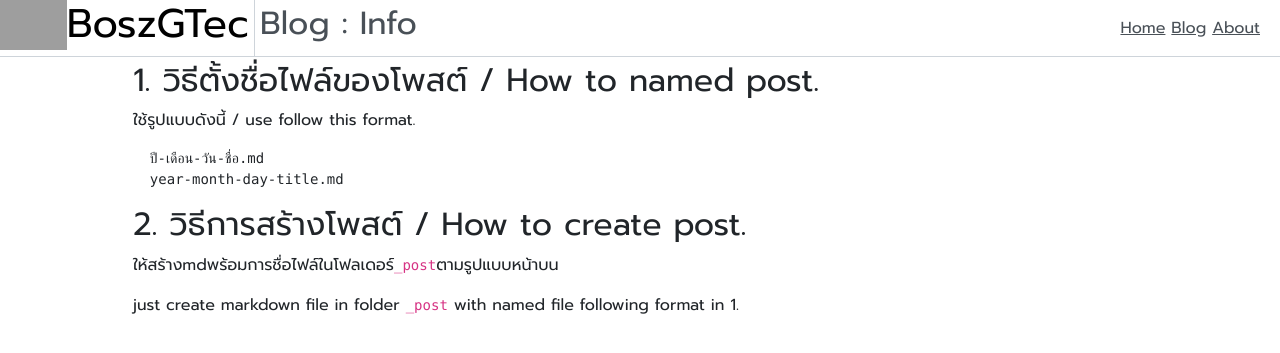
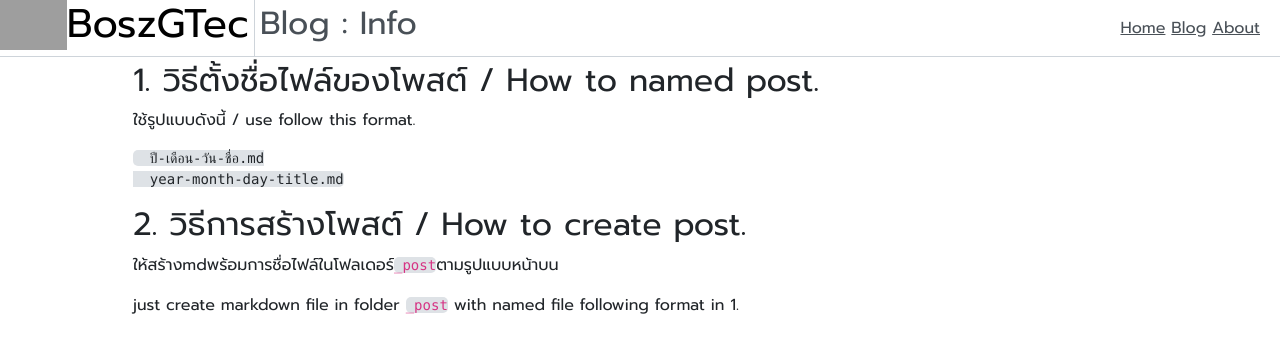
Before and after one commit to BoszGTec/Blog, a Jekyll site: the page built from info/index.md, in a window 1280 px wide. Shown: the top 353 px of the page. Built offline with Jekyll 4.4.1, drawn with Linux system fonts in a browser that asks for light colours; grey boxes are pictures that could not be loaded.

Commit message:
Update head.html

```diff
--- a/_includes/head.html
+++ b/_includes/head.html
@@ -41,6 +41,10 @@
     padding : 5px ;
     overflow-x : hidden;
     }
+    code{
+    background-color : var(--bs-gray-300) ;
+    border-radius : 5px ;
+    }
    @media screen and (max-width:700px)
   {
    #title_content_header{
```
